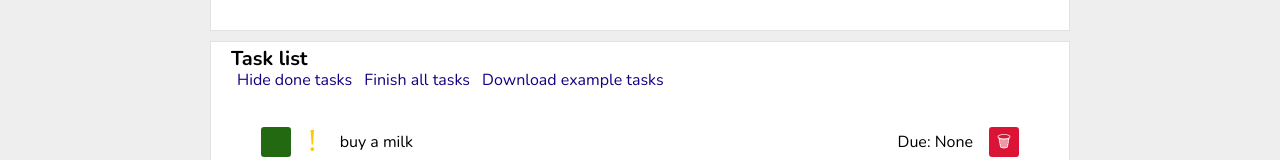
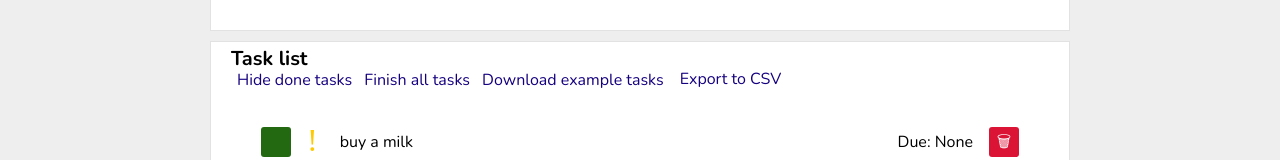
Before and after one commit to blabladorrr/todo-list-warcraft, a React (Create React App) app: page / in a window 1280 px wide. Shown: the part 240-400 px from the top of the page. Built offline with nearby package versions, Linux system fonts and the light colour scheme; a web font is replaced by a local one.

Commit message:
feat: Add exporting task list to CSV file

```diff
--- a/package.json
+++ b/package.json
@@ -7,6 +7,7 @@
     "@testing-library/react": "^13.4.0",
     "@testing-library/user-event": "^13.5.0",
     "react": "^18.2.0",
+    "react-csv": "^2.2.2",
     "react-dom": "^18.2.0",
     "react-router-dom": "^6.13.0",
     "react-scripts": "5.0.1",
--- a/src/Buttons/index.js
+++ b/src/Buttons/index.js
@@ -1,4 +1,4 @@
-import { ButtonsWrapper, Button } from "./styled";
+import { ButtonsWrapper, Button, ExportCSV } from "./styled";
 
 const Buttons = ({ tasks, hideDoneTasks, toggleHidingDoneTasks, setAllTasksAsDone, fetchExampleTasks }) => (
     <ButtonsWrapper>
@@ -22,6 +22,7 @@ const Buttons = ({ tasks, hideDoneTasks, toggleHidingDoneTasks, setAllTasksAsDon
         >
             Download example tasks
         </Button>
+        <ExportCSV data={tasks}>Export to CSV</ExportCSV>
     </ButtonsWrapper>
 
 );
--- a/src/Buttons/styled.js
+++ b/src/Buttons/styled.js
@@ -1,4 +1,5 @@
 import styled from "styled-components";
+import { CSVLink } from "react-csv";
 
 export const ButtonsWrapper = styled.div`
     display: flex;
@@ -22,3 +23,14 @@ export const Button = styled.button`
         color: ${({ theme }) => theme.color.silver}
     }
 `;
+
+export const ExportCSV = styled(CSVLink)`
+    padding-left: 10px;
+    font-family: 'Nunito', sans-serif;
+    font-weight: 400;
+    color: ${({ theme }) => theme.color.navy};
+    text-decoration: none;
+    &:hover {
+        filter: brightness(450%);
+    }
+`;
```
Also changed, not shown: 1 other file (tests, documents, lock files or other folders).
